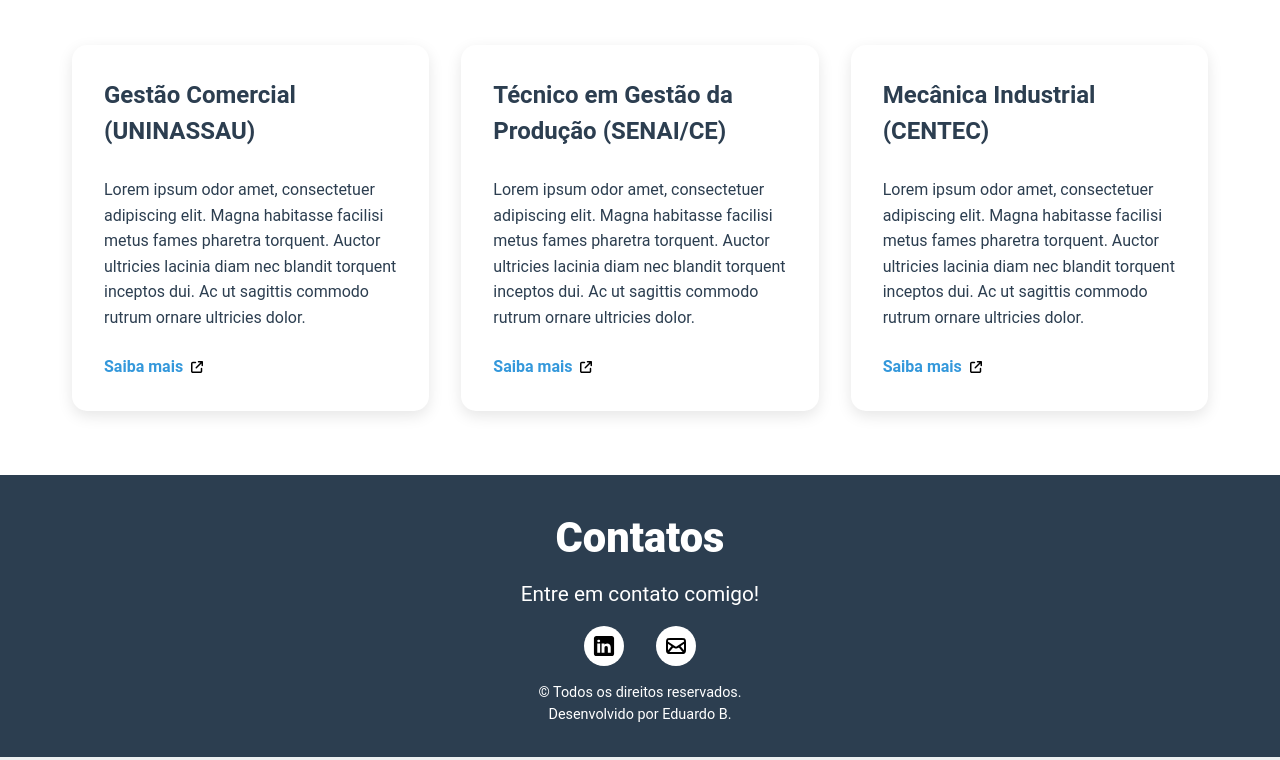
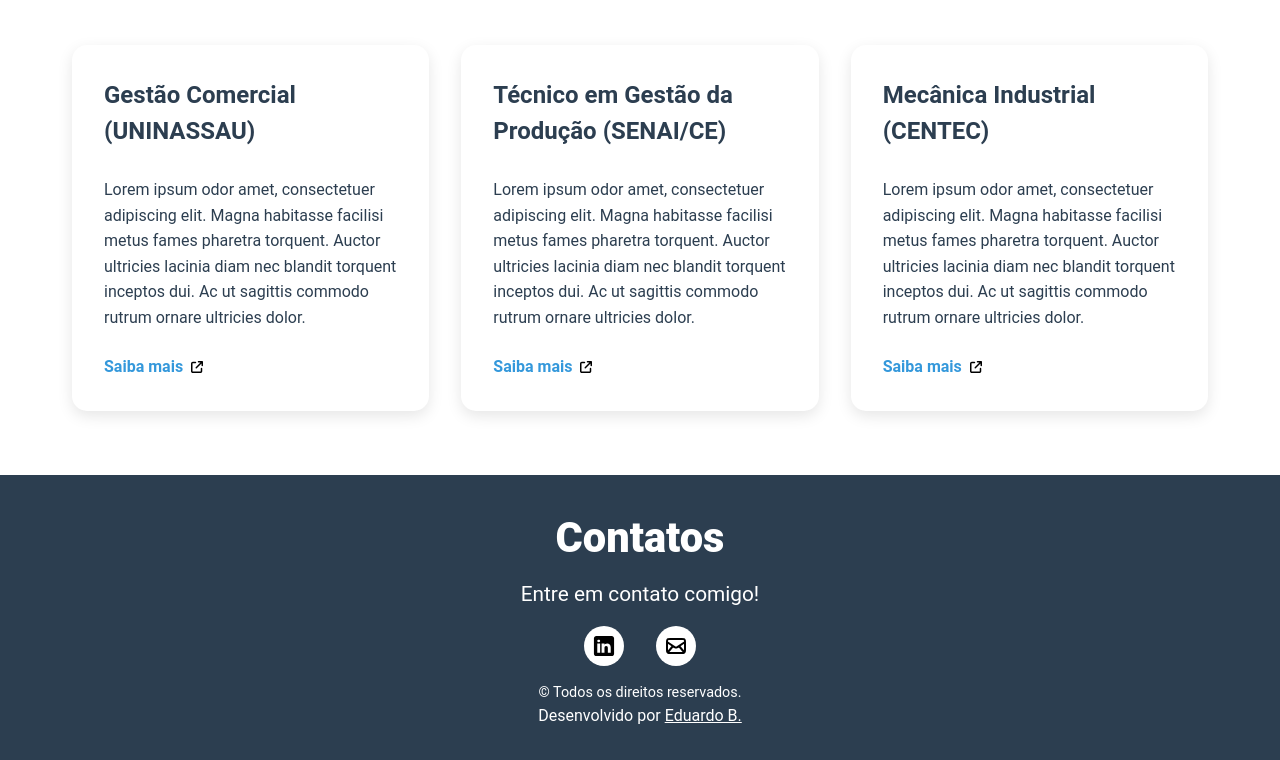
Before and after one commit to Duduubas/joao-gomes, a website: page index.html in a window 1280 px wide. Shown: the part 679-1439 px from the top of the page. Drawn offline with Linux system fonts and the light colour scheme.

Commit message:
feat: atualizações no footer

```diff
--- a/index.html
+++ b/index.html
@@ -152,7 +152,7 @@
                 </nav>
                 <div class="legal-text text-center">
                     <h3 class="text-[0.9rem] font-normal">&copy; Todos os direitos reservados.</h3>
-                    <h3 class="text-[0.9rem] font-normal">Desenvolvido por <a>Eduardo B.</a></h3>
+                    <p>Desenvolvido por <a class="underline" href="https://eduardobrito.dev" target="_blank">Eduardo B.</a></p>
                 </div>
             </div>
         </div>
```
